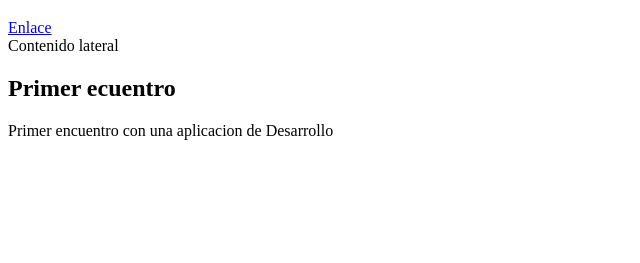
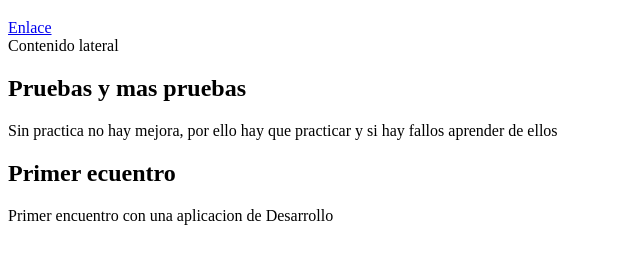
Before and after one commit to rmlgc/GitEclipse0.2, a plain HTML site: page index.html in a window 1280 px wide. Shown: the part 61-324 px from the top of the page, without its empty margins (0-640 px from the left). Drawn offline with Linux system fonts and the light colour scheme.

Commit message:
segunda seccion

```diff
--- a/index.html
+++ b/index.html
@@ -16,6 +16,10 @@
 	</aside>
 	<main>
 		<section>
+			<h1>Pruebas y mas pruebas</h1>
+			<p>Sin practica no hay mejora, por ello hay que practicar y si hay fallos aprender de ellos</p>
+		</section>
+		<section>
 			<h1>Primer ecuentro</h1>
 			<p>Primer encuentro con una aplicacion de Desarrollo</p>
 		</section>
```
